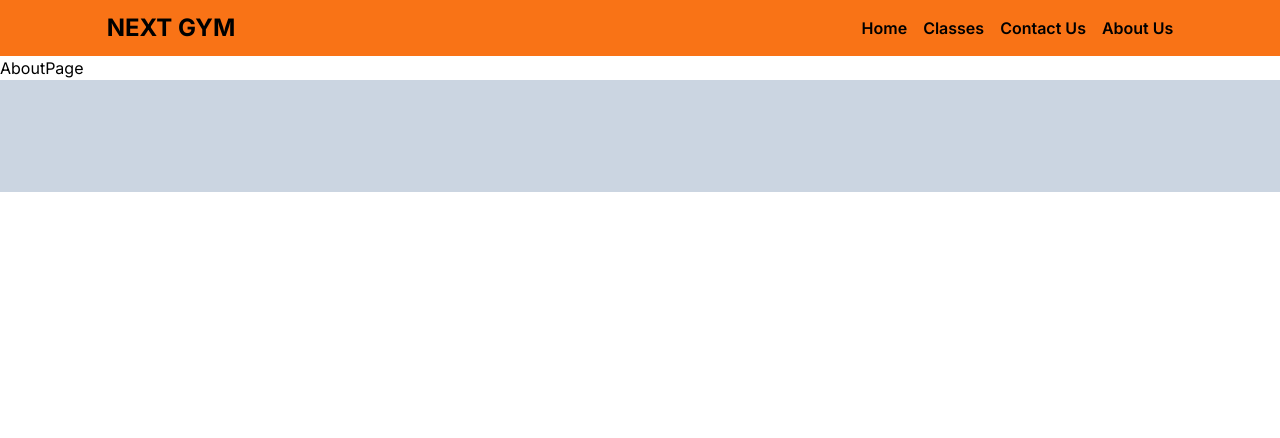
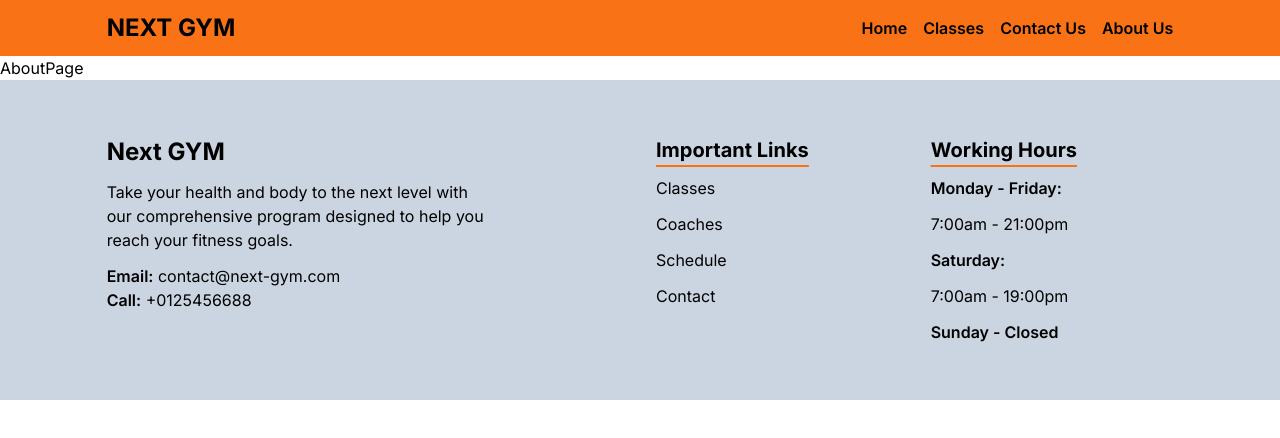
Before and after one commit to shepon-biswas/next-gym, a Next.js app: page /about in a window 1280 px wide. Shown: the top 438 px of the page. Built offline with nearby package versions, Linux system fonts and the light colour scheme.

Commit message:
Simple Footer Done

```diff
--- a/src/components/Footer/Footer.jsx
+++ b/src/components/Footer/Footer.jsx
@@ -5,8 +5,75 @@ const Footer = () => {
     <>
       <div className="py-14 bg-slate-300">
         <div className=" w-10/12 mx-auto ">
-          <div className="">
-
+          <div className=" grid grid-cols-4 gap-8">
+            <div className="col-span-2">
+              <div>
+                <h2 className="text-2xl font-bold">Next GYM</h2>
+                <p className="w-9/12 my-3">
+                  Take your health and body to the next level with our
+                  comprehensive program designed to help you reach your fitness
+                  goals.
+                </p>
+                <p>
+                  <span className="font-semibold">Email:</span>{" "}
+                  contact@next-gym.com
+                </p>
+                <p>
+                  <span className="font-semibold">Call:</span> +0125456688
+                </p>
+              </div>
+            </div>
+            <div>
+              <h4 className="font-bold text-xl mb-3 underline underline-offset-8 decoration-orange-500">
+                Important Links
+              </h4>
+              <ul className="space-y-3 ">
+                <li>
+                  <a
+                    className="hover:text-orange-500 hover:font-semibold"
+                    href="#"
+                  >
+                    Classes
+                  </a>
+                </li>
+                <li>
+                  <a
+                    className="hover:text-orange-500 hover:font-semibold"
+                    href="#"
+                  >
+                    Coaches
+                  </a>
+                </li>
+                <li>
+                  <a
+                    className="hover:text-orange-500 hover:font-semibold"
+                    href="#"
+                  >
+                    Schedule
+                  </a>
+                </li>
+                <li>
+                  <a
+                    className="hover:text-orange-500 hover:font-semibold"
+                    href="#"
+                  >
+                    Contact
+                  </a>
+                </li>
+              </ul>
+            </div>
+            <div>
+              <h4 className="font-bold text-xl mb-3 underline underline-offset-8 decoration-orange-500">
+                Working Hours
+              </h4>
+              <div className="space-y-3">
+              <p className="font-semibold">Monday - Friday:</p>
+              <p>7:00am - 21:00pm</p>
+              <p className="font-semibold">Saturday:</p>
+              <p>7:00am - 19:00pm</p>
+              <p className="font-semibold">Sunday - Closed</p>
+              </div>
+            </div>
           </div>
         </div>
       </div>
```
